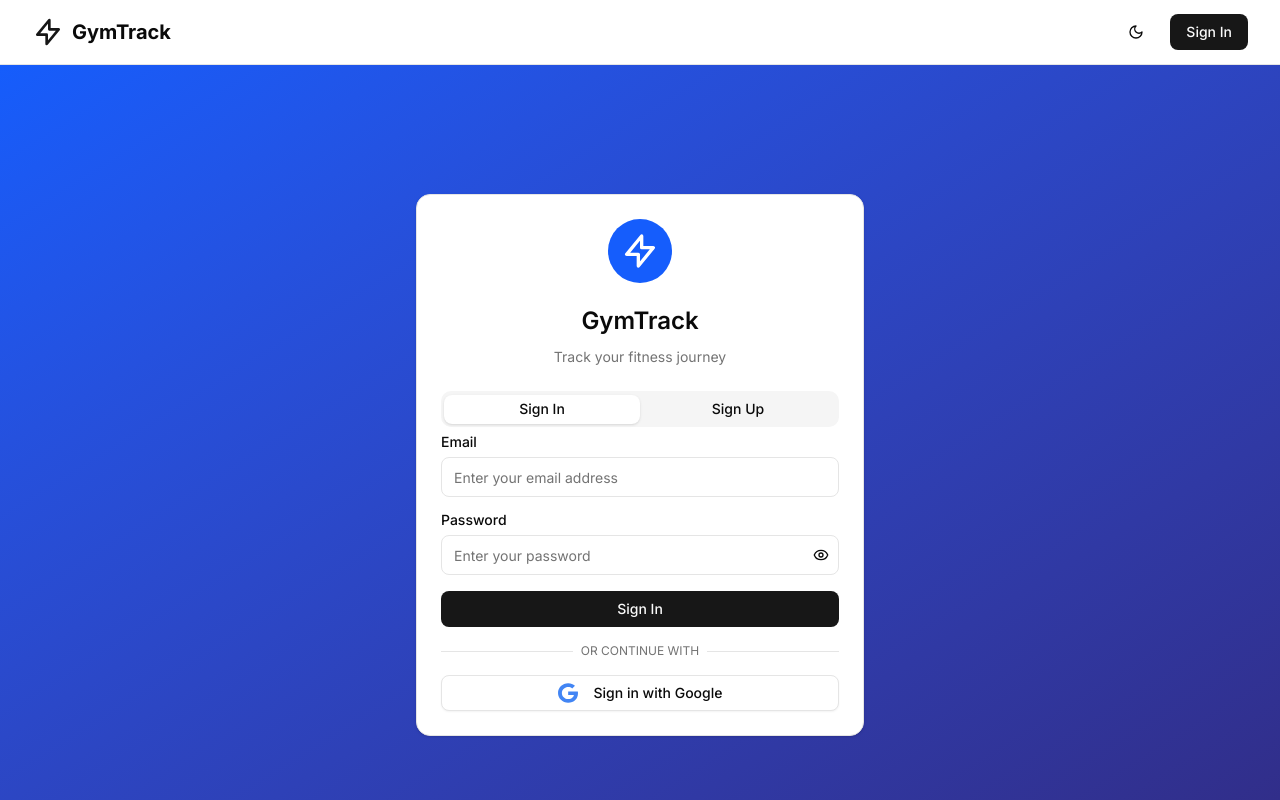
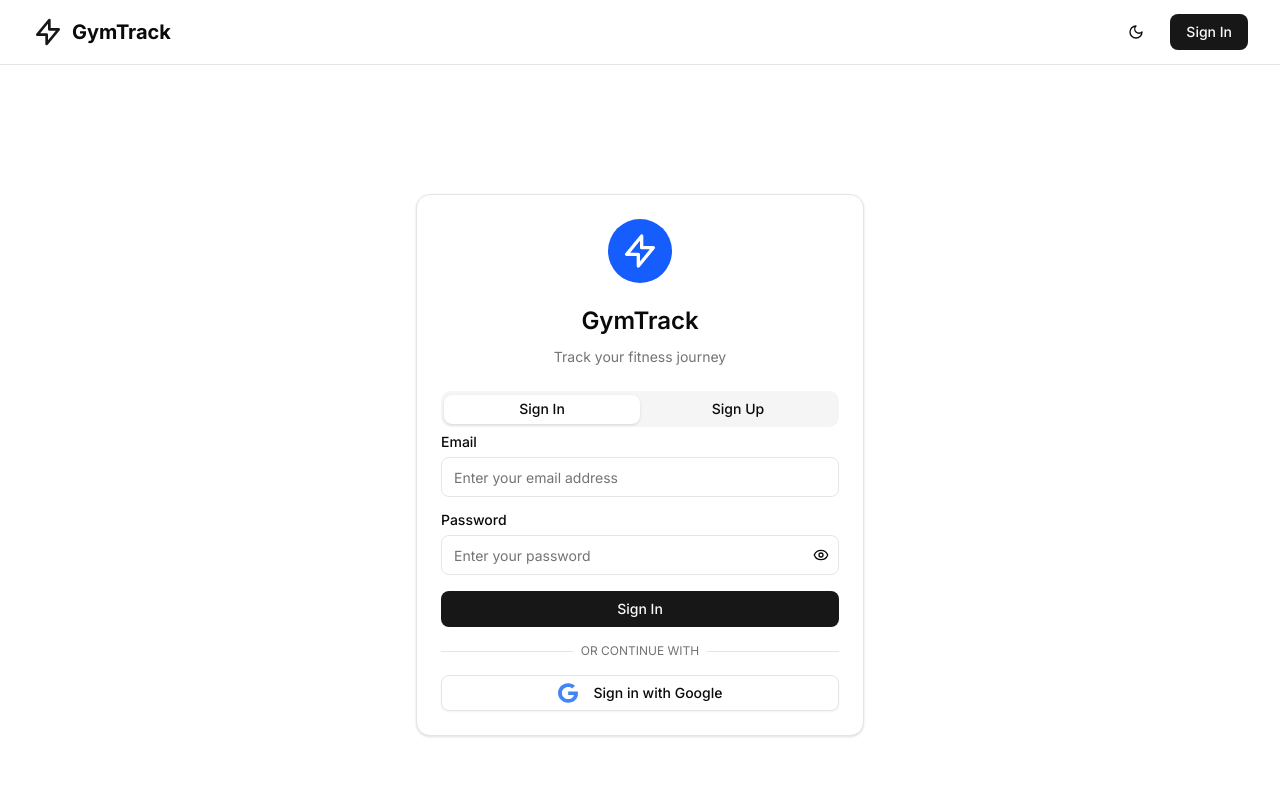
Before and after one commit to Abdelrahiim/GymTrack, a Next.js app: page /auth/signin in a window 1280 px wide. Shown: the top 800 px of the page. Built offline with nearby package versions, Linux system fonts and the light colour scheme; no server answers.

Commit message:
Update AuthPage styling to use a new background class for improved visual consistency

```diff
--- a/app/auth/signin/page.tsx
+++ b/app/auth/signin/page.tsx
@@ -13,7 +13,7 @@
 
 export default function AuthPage() {
   return (
-    <div className="min-h-screen flex items-center justify-center bg-gradient-to-br from-blue-600 to-indigo-900 p-4">
+    <div className="min-h-screen flex items-center justify-center bg-background p-4">
       <Card className="w-full max-w-md">
         <CardHeader className="space-y-1">
           <div className="flex justify-center mb-4">
```
